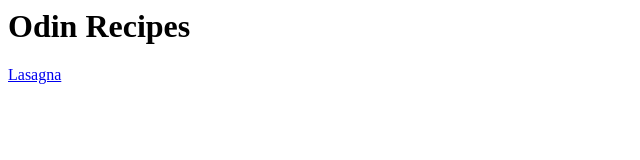
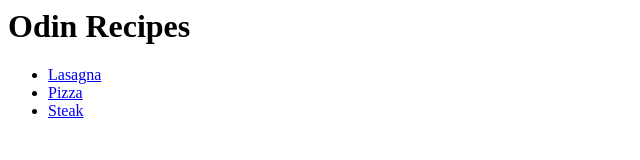
Before and after one commit to cday119/odin-recipes, a plain HTML site: page index.html in a window 1280 px wide. Shown: the whole page, without its empty margins (0-640 px from the left). Drawn offline with Linux system fonts and the light colour scheme.

Commit message:
Added pizza and steak

```diff
--- a/index.html
+++ b/index.html
@@ -1,2 +1,6 @@
 <h1>Odin Recipes</h1>
-<a href="recipes/lasagna.html">Lasagna</a>
+<ul>
+    <li><a href="recipes/lasagna.html">Lasagna</a></li>
+    <li><a href="recipes/pizza.html">Pizza</a></li>
+    <li><a href="recipes/steak.html">Steak</a></li>
+</ul>
```
